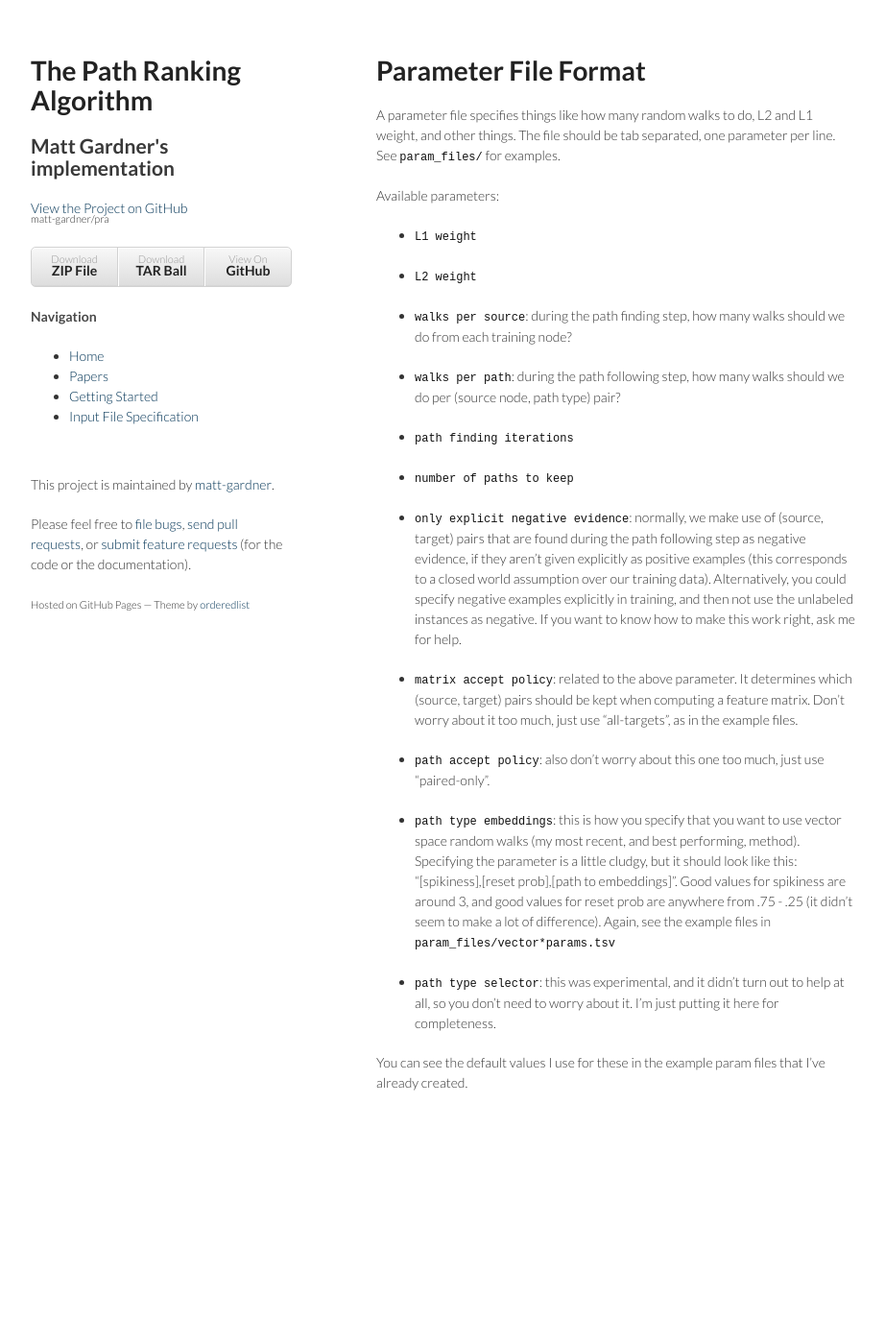
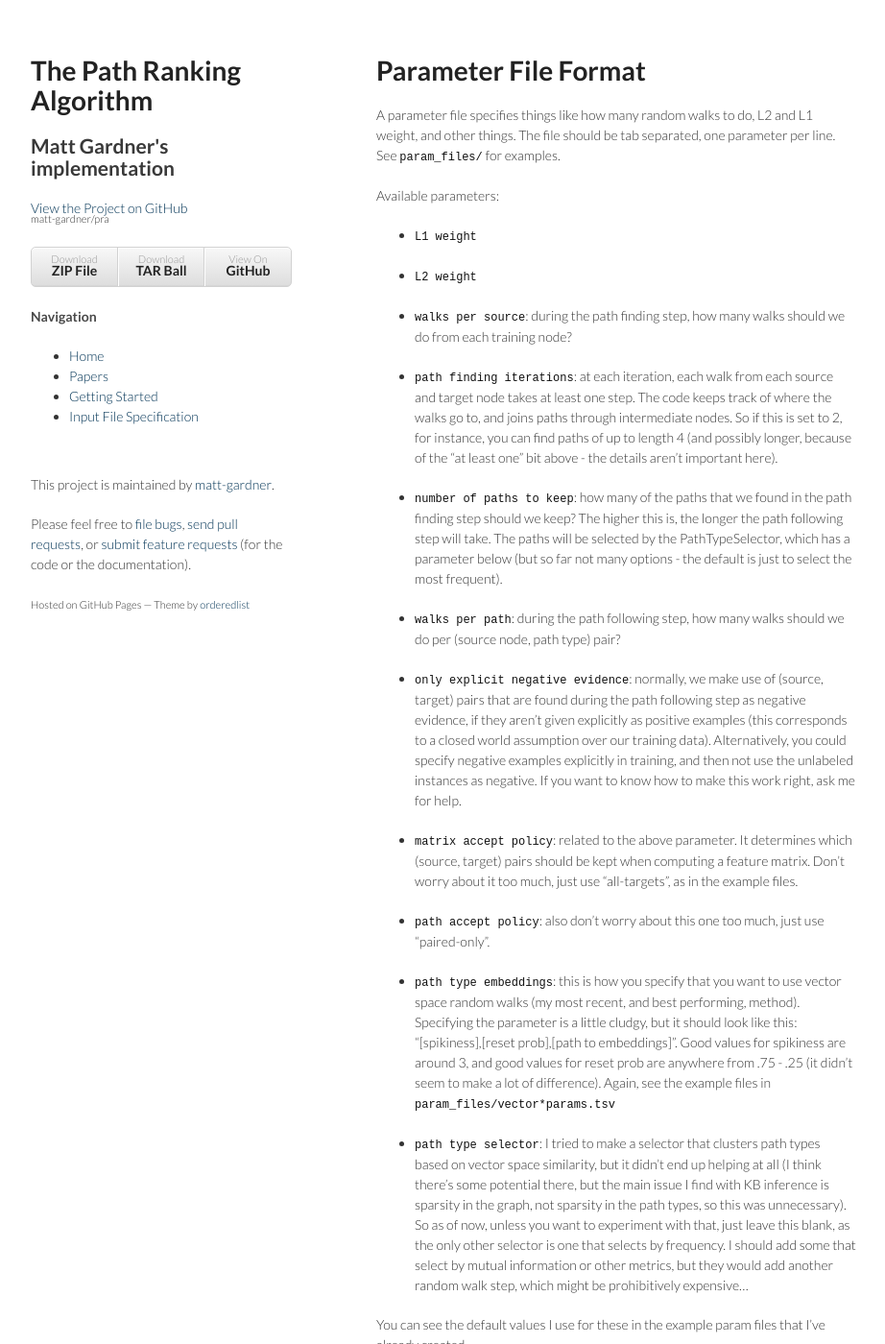
Before and after one commit to matt-gardner/pra, a Jekyll site: the page built from input/param_file.md, in a window 1280 px wide and 1400 px high. Shown: the whole window at 96% size, without its empty margins (178-1100 px from the left). Built offline with Jekyll 4.4.1, drawn with Linux system fonts in a browser that asks for light colours; Markdown is read by kramdown in place of the engine named in the settings.

Commit message:
Updated the parameter documentation

```diff
--- a/input/param_file.md
+++ b/input/param_file.md
@@ -17,12 +17,20 @@ Available parameters:
 * `walks per source`: during the path finding step, how many walks should we do
   from each training node?
 
+* `path finding iterations`: at each iteration, each walk from each source and
+  target node takes at least one step.  The code keeps track of where the walks
+  go to, and joins paths through intermediate nodes.  So if this is set to 2,
+  for instance, you can find paths of up to length 4 (and possibly longer,
+  because of the "at least one" bit above - the details aren't important here).
+
+* `number of paths to keep`: how many of the paths that we found in the path
+  finding step should we keep?  The higher this is, the longer the path
+  following step will take.  The paths will be selected by the
+  PathTypeSelector, which has a parameter below (but so far not many options -
+  the default is just to select the most frequent).
+
 * `walks per path`: during the path following step, how many walks should we do
   per (source node, path type) pair?
-
-* `path finding iterations`
-
-* `number of paths to keep`
 
 * `only explicit negative evidence`: normally, we make use of (source, target)
   pairs that are found during the path following step as negative evidence, if
@@ -47,9 +55,15 @@ Available parameters:
   didn't seem to make a lot of difference).  Again, see the example files in
   `param_files/vector*params.tsv`
 
-* `path type selector`: this was experimental, and it didn't turn out to help
-  at all, so you don't need to worry about it.  I'm just putting it here for
-  completeness.
+* `path type selector`: I tried to make a selector that clusters path types
+  based on vector space similarity, but it didn't end up helping at all (I
+  think there's some potential there, but the main issue I find with KB
+  inference is sparsity in the graph, not sparsity in the path types, so this
+  was unnecessary).  So as of now, unless you want to experiment with that,
+  just leave this blank, as the only other selector is one that selects by
+  frequency.  I should add some that select by mutual information or other
+  metrics, but they would add another random walk step, which might be
+  prohibitively expensive...
 
 You can see the default values I use for these in the example param files that
 I've already created.
```
